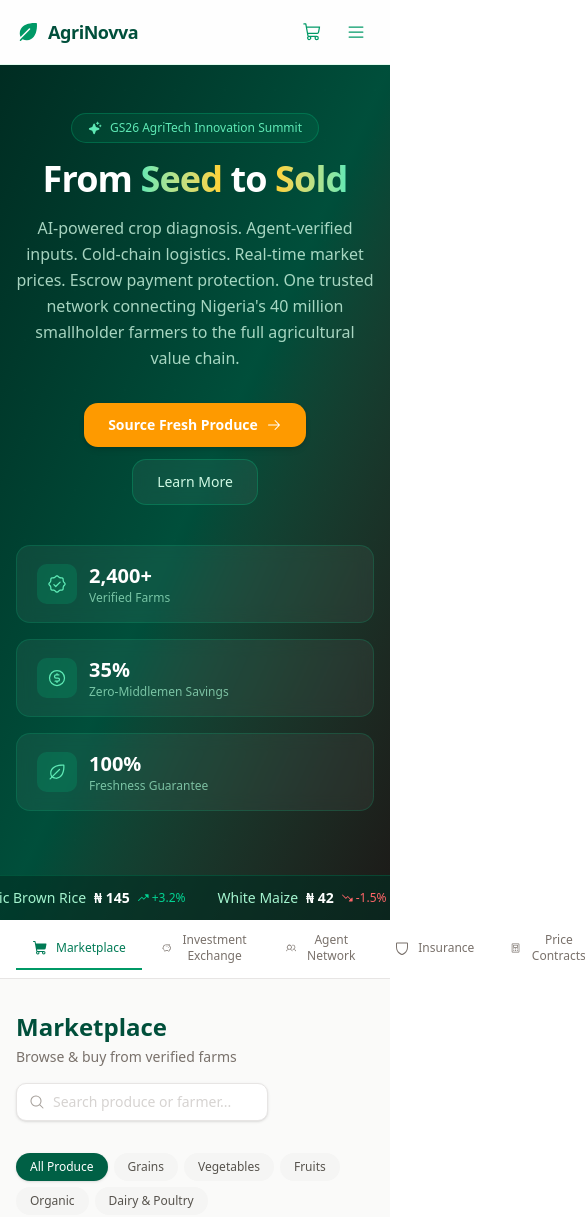
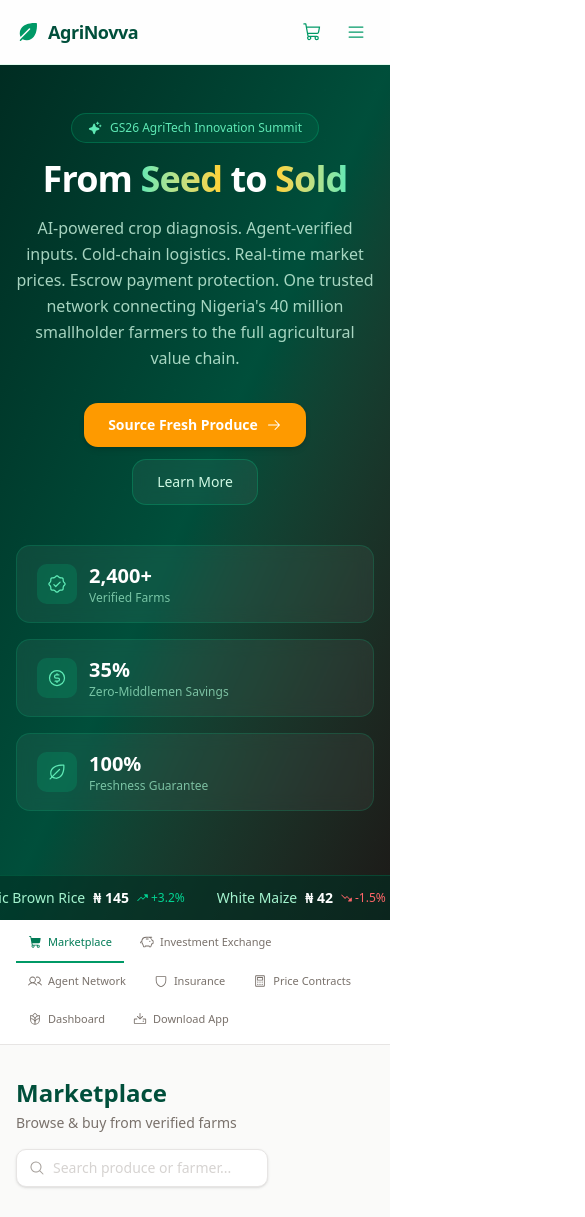
Before and after one commit to AmPhilDanny/AgriNovva, a React (Vite) app: page / in a window 390 px wide. Shown: the top 1217 px of the page, 585 px wide, since content can reach past the window. Built offline with nearby package versions, Linux system fonts and the light colour scheme.

Commit message:
fix: mobile tab navigation wraps to 2 rows for all tabs

```diff
--- a/src/App.tsx
+++ b/src/App.tsx
@@ -172,7 +172,8 @@
 
       {/* Tab Navigation */}
       <div className="sticky top-16 z-40 border-b border-stone-200 bg-white/90 backdrop-blur-lg">
-        <div className="mx-auto flex max-w-7xl items-center gap-1 px-4 sm:px-6">
+        <div className="mx-auto max-w-7xl overflow-x-auto px-4 sm:px-6">
+          <div className="flex flex-wrap items-center gap-x-1 gap-y-0 py-1">
             {allTabs.map((t) => {
               const Icon = t.icon;
               const active = activeTab === t.id;
@@ -180,15 +181,16 @@
                 <button
                   key={t.id}
                   onClick={() => setActiveTab(t.id)}
-                className={`flex items-center gap-2 border-b-2 px-4 py-3 text-xs font-medium transition-all sm:text-sm ${
+                  className={`flex shrink-0 items-center gap-1.5 whitespace-nowrap border-b-2 px-3 py-2.5 text-[11px] font-medium transition-all sm:gap-2 sm:px-4 sm:text-xs lg:text-sm ${
                     active ? "border-emerald-600 text-emerald-700" : "border-transparent text-stone-500 hover:border-stone-300 hover:text-stone-700"
                   }`}
                 >
-                <Icon className="h-4 w-4" weight={active ? "fill" : "regular"} />
+                  <Icon className="h-3.5 w-3.5 sm:h-4 sm:w-4" weight={active ? "fill" : "regular"} />
                   {t.label}
                 </button>
               );
             })}
+          </div>
         </div>
       </div>
 
```
Lines whose indentation alone changed are shown as unchanged.
